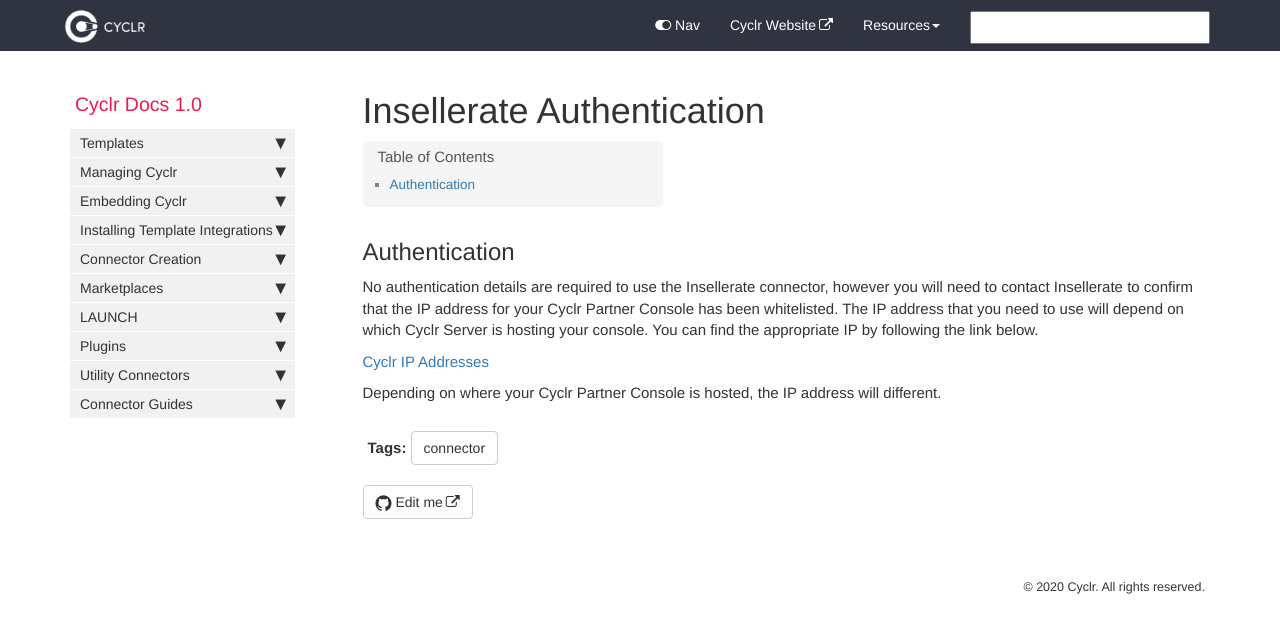
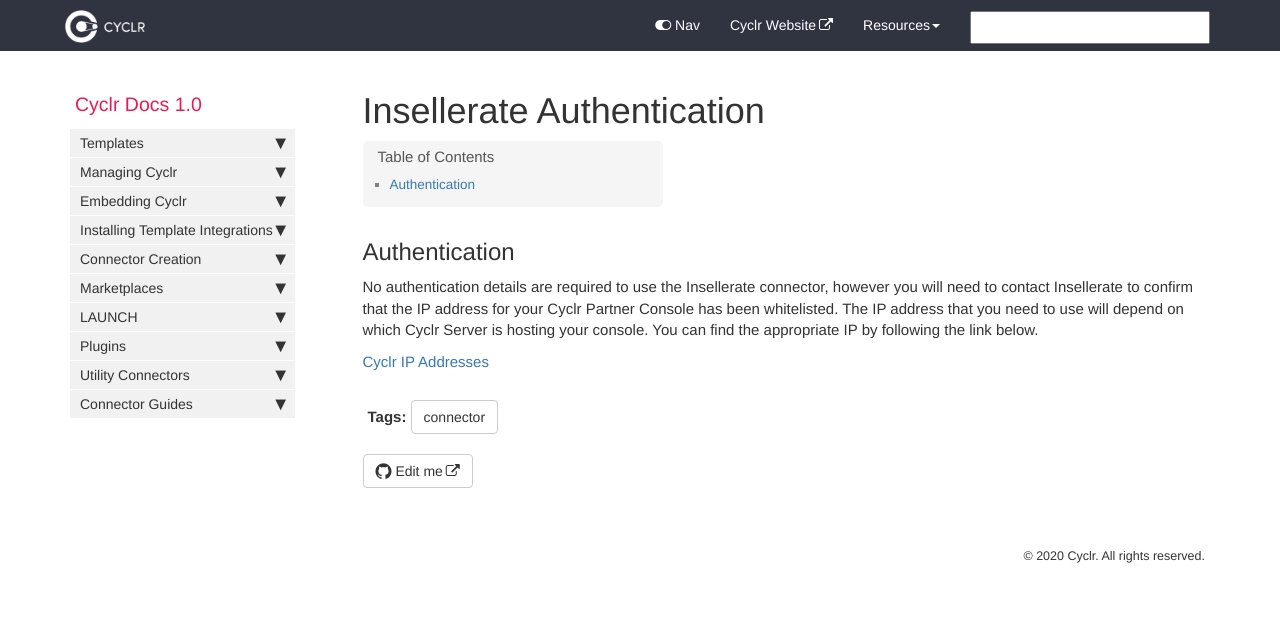
Before and after one commit to sneakysneak/docs, a Jekyll site: the page built from pages/connector-authentication/insellerate.md, in a window 1280 px wide. Shown: the top 633 px of the page. Built offline with Jekyll 4.4.1, drawn with Linux system fonts in a browser that asks for light colours; nearby versions of some CDN libraries; comment, search, counter and statistics services are not loaded.

Commit message:
Update insellerate.md

```diff
--- a/pages/connector-authentication/insellerate.md
+++ b/pages/connector-authentication/insellerate.md
@@ -11,5 +11,3 @@ tags: [connector]
 No authentication details are required to use the Insellerate connector, however you will need to contact Insellerate to confirm that the IP address for your Cyclr Partner Console has been whitelisted.  The IP address that you need to use will depend on which Cyclr Server is hosting your console.  You can find the appropriate IP by following the link below.
 
 [Cyclr IP Addresses](./cyclr-ip-whitelisting)
-
-Depending on where your Cyclr Partner Console is hosted, the IP address will different.
```
